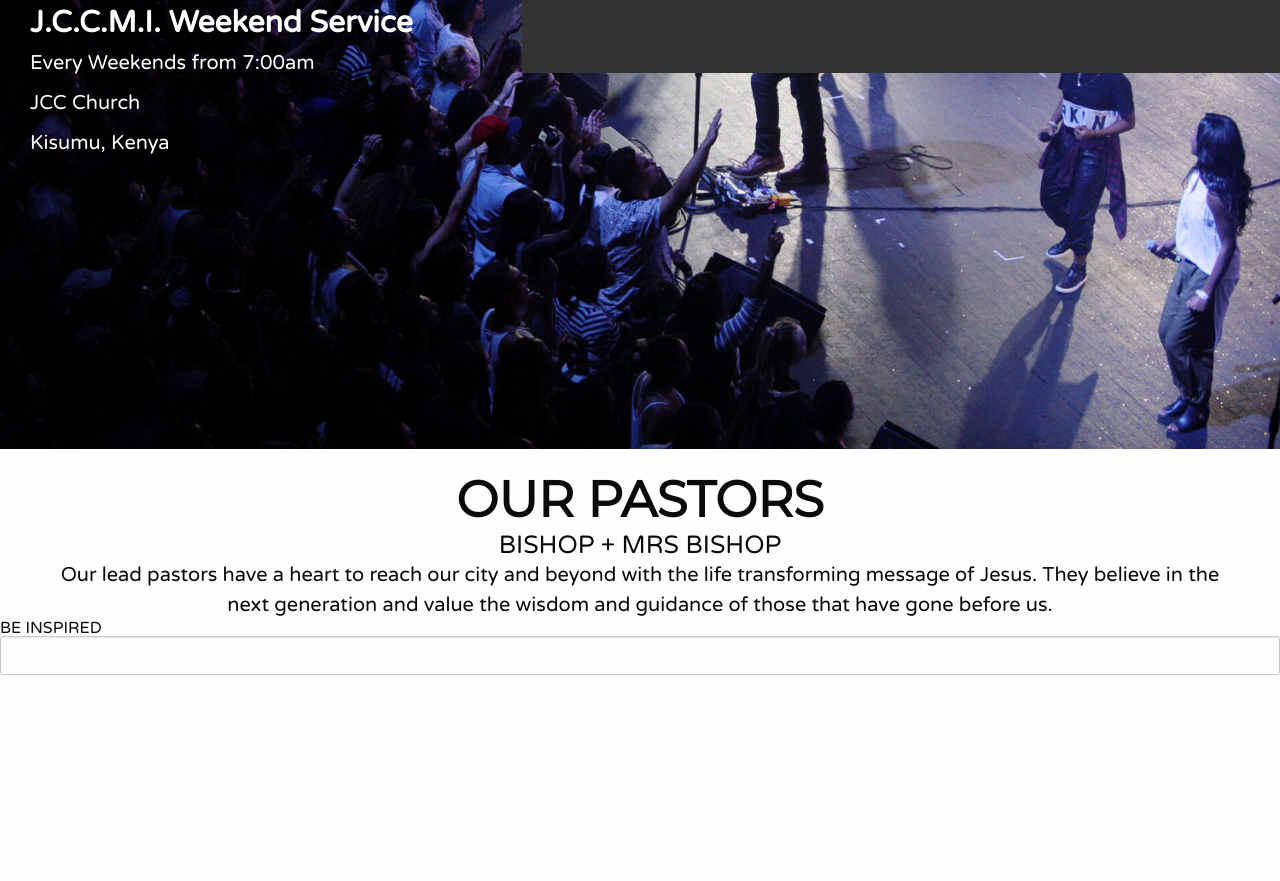
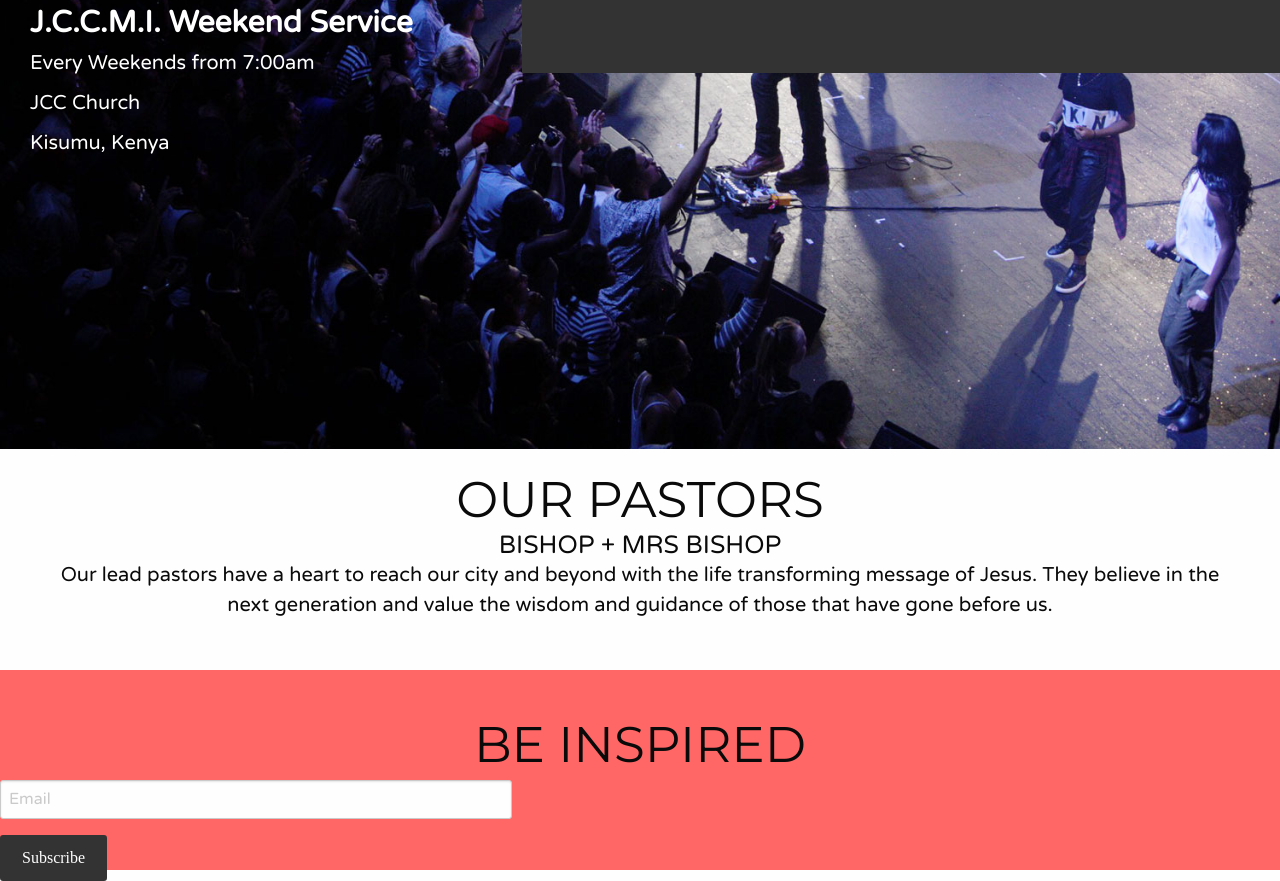
Before and after one commit to willardshikami/jccmi, a plain HTML site: page index.html in a window 1280 px wide. Shown: the part 1527-2408 px from the top of the page. Before the commit the page ends 2202 px from the top, so only its background shows below. Drawn offline with Linux system fonts and the light colour scheme.

Commit message:
styled subscribe section

```diff
--- a/css/app.css
+++ b/css/app.css
@@ -472,7 +472,7 @@ body {
 
 .pastors h1 {
     font-family: 'Montserrat';
-    font-weight: 600;
+    font-weight: 500;
     font-size: 50px;
     text-align: center;
 }
@@ -488,4 +488,59 @@ body {
     line-height: 30px;
     padding: 0 50px;
     text-align: center;
+    padding-bottom: 50px;
 }
+
+/*
+  ========================================
+  SUBSCRIBE
+  ========================================
+*/
+form {
+
+}
+
+
+.subscribe {
+    background: #ff6666;
+    height: 200px;
+}
+
+.subscribe h1 {
+    padding-top: 50px;
+    padding-bottom: 10px;
+    font-size: 50px;
+    font-family: 'Montserrat';
+    font-weight: 500;
+    text-align: center;
+}
+
+input {
+    font: 300 16px/22px 'Valera Round';
+    display: inline-block;
+}
+
+fieldset {
+
+}
+
+.email-space {
+
+}
+
+.subscribe-email {
+    width: 40%;
+}
+
+/*
+  ========================================
+  SUBSCRIBE BUTTON
+  ========================================
+*/
+
+.btn {
+    background: #333;
+    border: 2px solid #333;
+    color: #fff;
+    padding: 10px 20px;
+}
--- a/index.html
+++ b/index.html
@@ -97,14 +97,21 @@
          <p>Our lead pastors have a heart to reach our city and beyond with the life transforming message of Jesus. They believe in the next generation and value the wisdom and guidance of those that have gone before us.</p>
      </div>
 
+     <!--SUBCRIBE SECTION-->
      <div class="subscribe">
          <h1>BE INSPIRED</h1>
          <form class="subscribe-email" action="#" method="post">
-             <label>
-                 <input type="email" name="email" required>
-             </label>
+            <fieldset>
 
-             <imput class="btn btn-alt" type="submit" name="submit" value="Send"></imput>
+                 <label>
+                 <input class="email-space" type="email" name="email" placeholder="Email" required>
+                </label>
+
+                <input class="btn btn-alt" type="submit" name="submit" value="Subscribe">
+             </fieldset>
+
+
+
          </form>
      </div>
 
```
